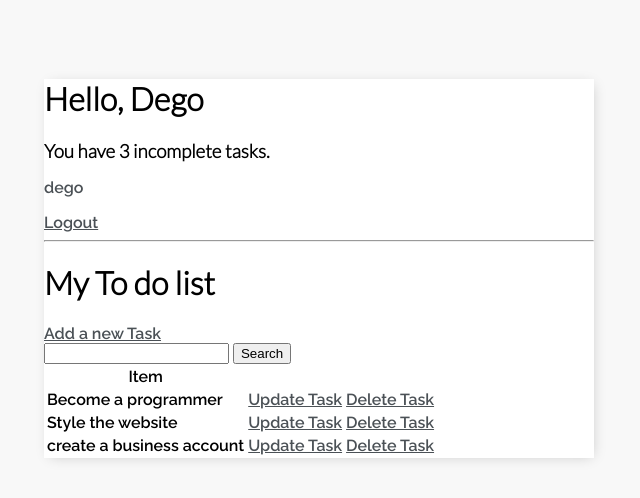
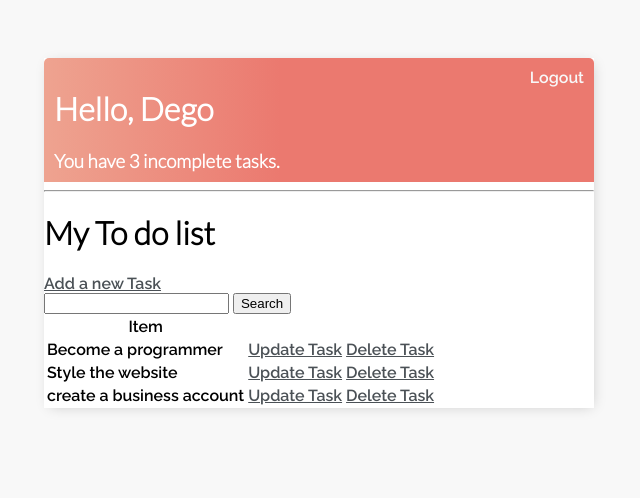
Before and after one commit to jjconway23/registration_todo_list, a Django app: page / in a window 1280 px wide. Shown: the top 498 px of the page, without its empty margins (321-961 px from the left). Run offline with Django 3.2, Linux system fonts and the light colour scheme; a user stored in the database is signed in; data comes from the database, SQL or seed files in the repository.

Commit message:
finish styling the header

```diff
--- a/main/templates/main/base.html
+++ b/main/templates/main/base.html
@@ -29,6 +29,18 @@
         a, p {
             color: #4b5156;
         }
+        .header-bar{
+            display: flex;
+            justify-content: space-between;
+            color: #fff;
+            padding: 10px;
+            border-radius:5px 5px 0 0;
+            background: linear-gradient(90deg, #EEA390 0%, #EB796F 43%, #EB796F 100%);
+        }
+        .header-bar a {
+            color: #f8f8f8;
+            text-decoration: none;
+        }
     </style>
 </head>
 
--- a/main/templates/main/task_list.html
+++ b/main/templates/main/task_list.html
@@ -1,18 +1,18 @@
 {% extends 'main/base.html' %}
     {% block content %}
     <div class="header-bar">
-        <div class="flex">
+        <div>
             <h1>Hello, {{request.user|title}}</h1>
             <h3 style="margin:0">You have {{count}} incomplete task{{ count|pluralize:"s" }}.</h3>
 
         </div>
-    </div>
         {% if request.user.is_authenticated %}
-            <p>{{request.user}}</p>
             <a href="{% url 'logout' %}">Logout</a>
             {% else %}
             <a href="{% url 'login' %}">Login</a>
-            {% endif %}
+        {% endif %}
+    </div>
+
             <hr>
             <h1>My To do list</h1>
             <a href="{% url 'task-create' %}">Add a new Task</a>
```
